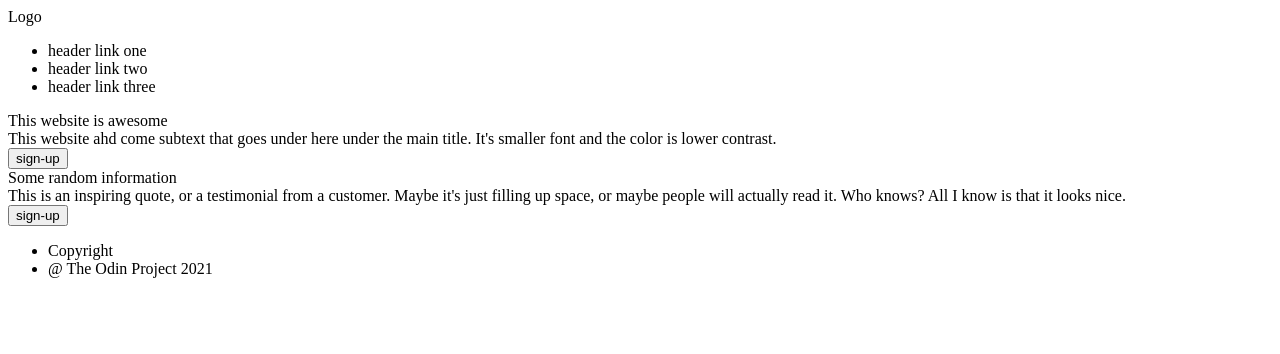
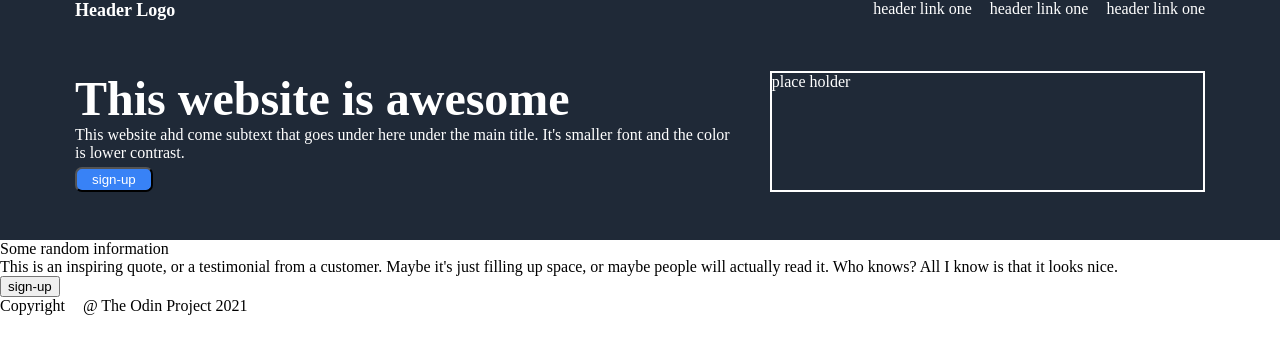
Before and after one commit to auduji/Statically_TOP, a plain HTML site: page index.html in a window 1280 px wide. Drawn offline with Linux system fonts and the light colour scheme.

Commit message:
Add Header CSS

```diff
--- a/index.html
+++ b/index.html
@@ -10,20 +10,26 @@
 <body>
     <div class="body">
         <div class="header">
-            <div class="logo">Logo</div>
-            <div class="right-links">
-                <ul>
-                    <li>header link one</li>
-                    <li>header link two</li>
-                    <li>header link three</li>
-                </ul>
+            <div class="nav">
+                <div class="logo">Header Logo</div>
+                <div class="right-links">
+
+                    <ul>
+                        <li><a href="">header link one</a></li>
+                        <li><a href="">header link one</a></li>
+                        <li><a href="">header link one</a></li>
+                    </ul>
+                </div>
             </div>
             <div class="container">
-                <div class="header">This website is awesome</div>
-                <div class="image"></div>
+                <div class="block">
+                    <div class="container-header">This website is awesome</div>
+                    <div class="text">This website ahd come subtext that goes under here under the main title. It's smaller font and the color is lower contrast.</div>
+                    <button class="sign-up">sign-up</button>
+                </div>
+                <div class="image">place holder</div>
             </div>
-            <div class="text">This website ahd come subtext that goes under here under the main title. It's smaller font and the color is lower contrast.</div>
-            <button class="sign-up">sign-up</button>
+
         </div>
         <div class="main">
             <div class="main-text">Some random information</div>
--- a/styles.css
+++ b/styles.css
@@ -0,0 +1,64 @@
+
+body {
+    margin: 0;
+    min-height: 100vh;
+    display: flex;
+    flex-direction: column;
+}
+
+.header {
+    background-color: #1F2937;
+    color: white;
+    padding: 0 75px;
+}
+
+
+.nav {
+    display: flex;
+    justify-content: space-between;
+    margin-bottom: 50px;
+}
+
+.logo {
+    font-size: 18px;
+    font-weight: 700;
+}
+
+ul {
+    margin: 0;
+    padding: 0;
+    list-style-type: none;
+    display: flex;
+    gap: 18px;
+}
+
+.container {
+    display: flex;
+    justify-content: space-between;
+    gap: 32px;
+    padding: 0 0 48px 0;
+}
+.container-header {
+    font-size: 48px;
+    font-weight: 700;
+}
+
+.image {
+    border: 2px solid white;
+    width: 500px;
+    height: auto;
+}
+
+.sign-up {
+    background-color: #3882F6;
+    color: white;
+    border-radius: 7px;
+    padding: 3px 15px;
+    margin-top: 5px;
+}
+
+a {
+    text-decoration: none;
+    color: white;
+
+}
```
Also changed, not shown: 1 other file.
